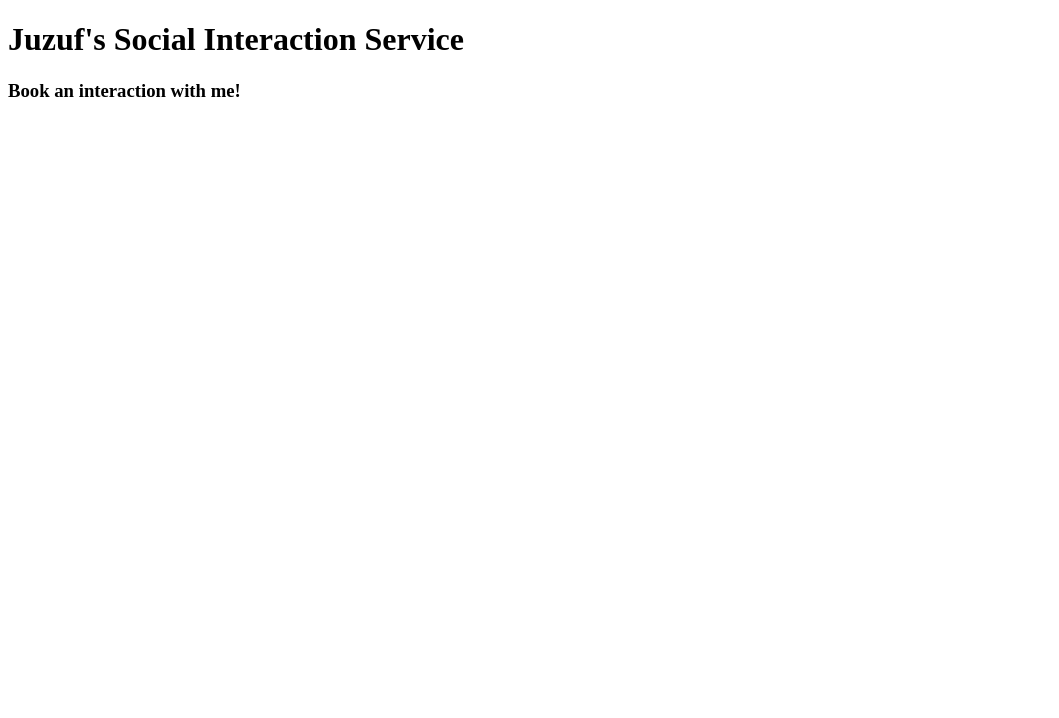
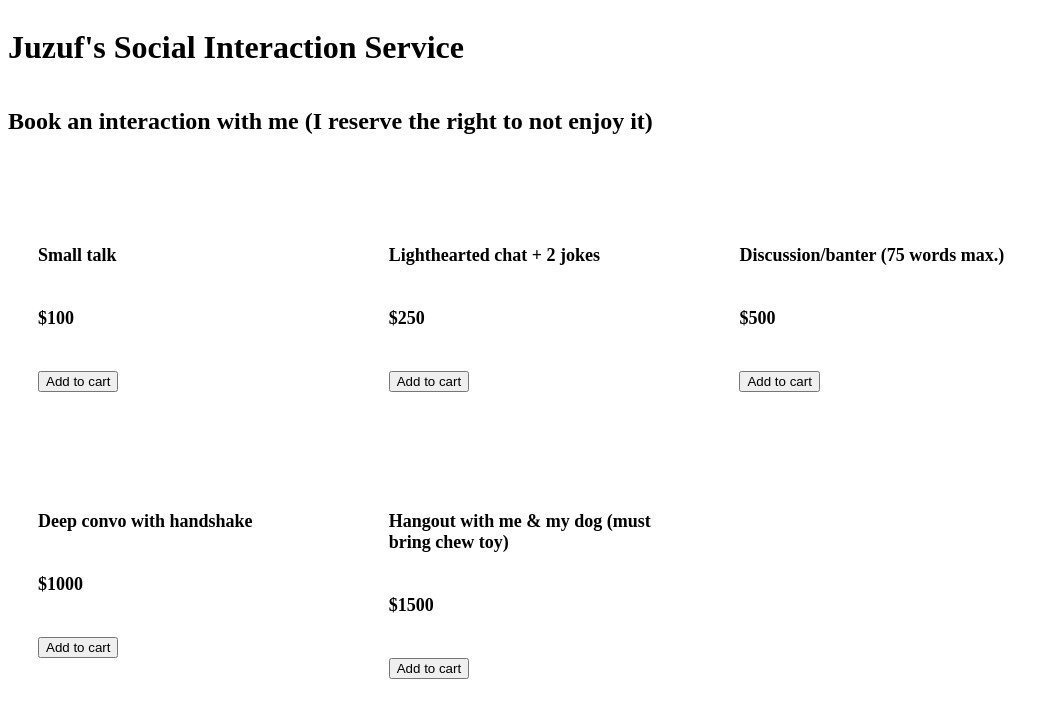
Before and after one commit to spector-armstrong/WEBpr, a plain HTML site: page index.html in a window 1280 px wide. Shown: the whole page, without its empty margins (0-1059 px from the left). Drawn offline with Linux system fonts and the light colour scheme.

Commit message:
started on css

```diff
--- a/index.html
+++ b/index.html
@@ -4,16 +4,68 @@
     <meta charset="UTF-8" />
     <title>Juzuf's Social Interaction Service</title>
     <style>
+        header {
+            display: flex;
+            flex-direction: column;
+        }
 
+        header >* {
+            justify-content: center;
+        }
+
+        h6 {
+            font-size: large;
+        }
+
+        .catalogue {
+            display: flex;
+            flex-wrap: wrap;
+        }
+
+        .card {
+            border: 2px;
+            margin: 20px 20px 20px;
+            padding: 10px;
+            width: 23%;
+        }
     </style>
 </head>
 <body>
     <header>
         <h1>Juzuf's Social Interaction Service</h1>
-        <h3>Book an interaction with me!</h3>
+        <h2>Book an interaction with me (I reserve the right to not enjoy it)</h2>
     </header>
     <div class="catalogue">
-
+        <div class="card">
+            <img src="" alt="" />
+            <h6>Small talk</h6>
+            <h6>$100</h6>
+            <button class="cart" type="button">Add to cart</button>
+        </div>
+        <div class="card">
+            <img src="" alt="" />
+            <h6>Lighthearted chat + 2 jokes</h6>
+            <h6>$250</h6>
+            <button class="cart" type="button">Add to cart</button>
+        </div>
+        <div class="card">
+            <img src="" alt="" />
+            <h6>Discussion/banter (75 words max.)</h6>
+            <h6>$500</h6>
+            <button class="cart" type="button">Add to cart</button>
+        </div>
+        <div class="card">
+            <img src="" alt="" />
+            <h6>Deep convo with handshake</h6>
+            <h6>$1000</h6>
+            <button class="cart" type="button">Add to cart</button>
+        </div>
+        <div class="card">
+            <img src="" alt="" />
+            <h6>Hangout with me & my dog (must bring chew toy)</h6>
+            <h6>$1500</h6>
+            <button class="cart" type="button">Add to cart</button>
+        </div>
     </div>
 </body>
 </html>
```
